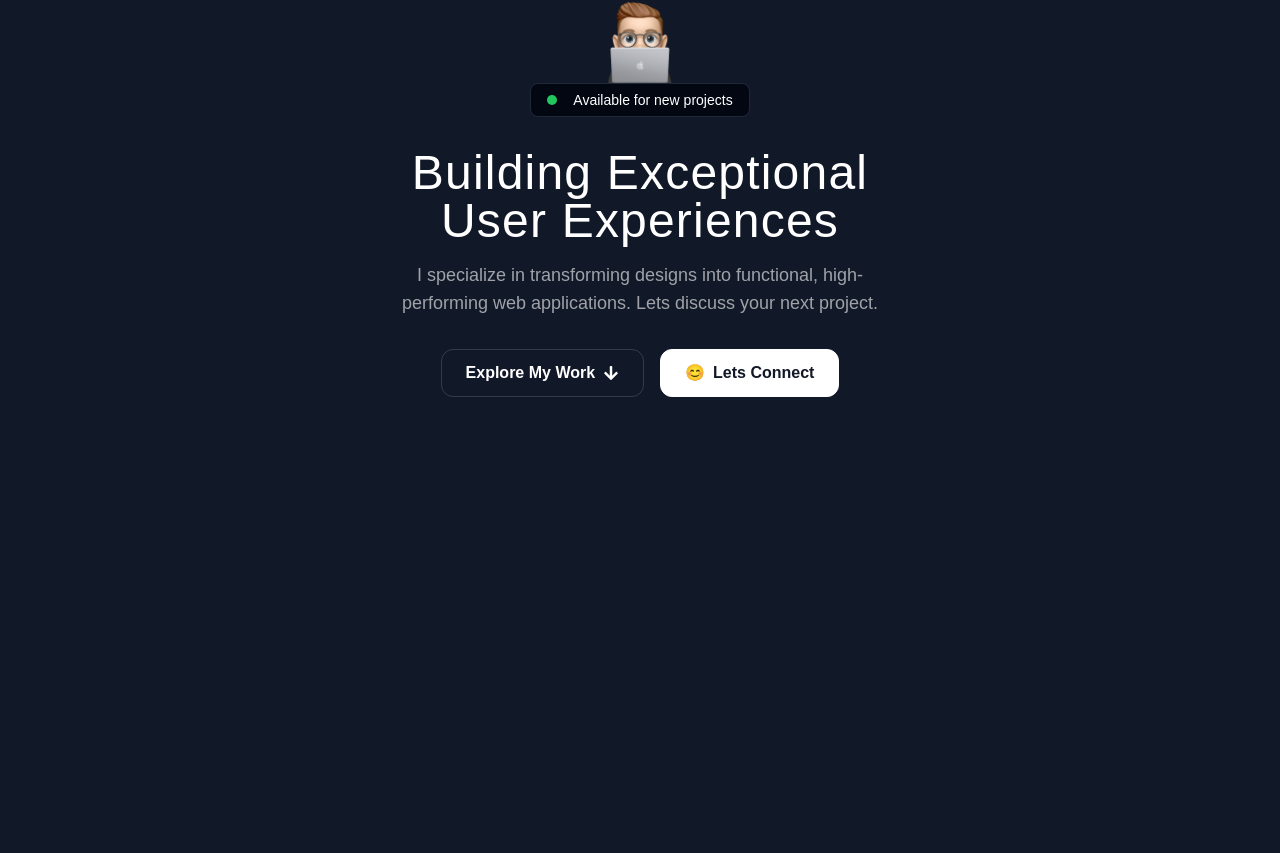
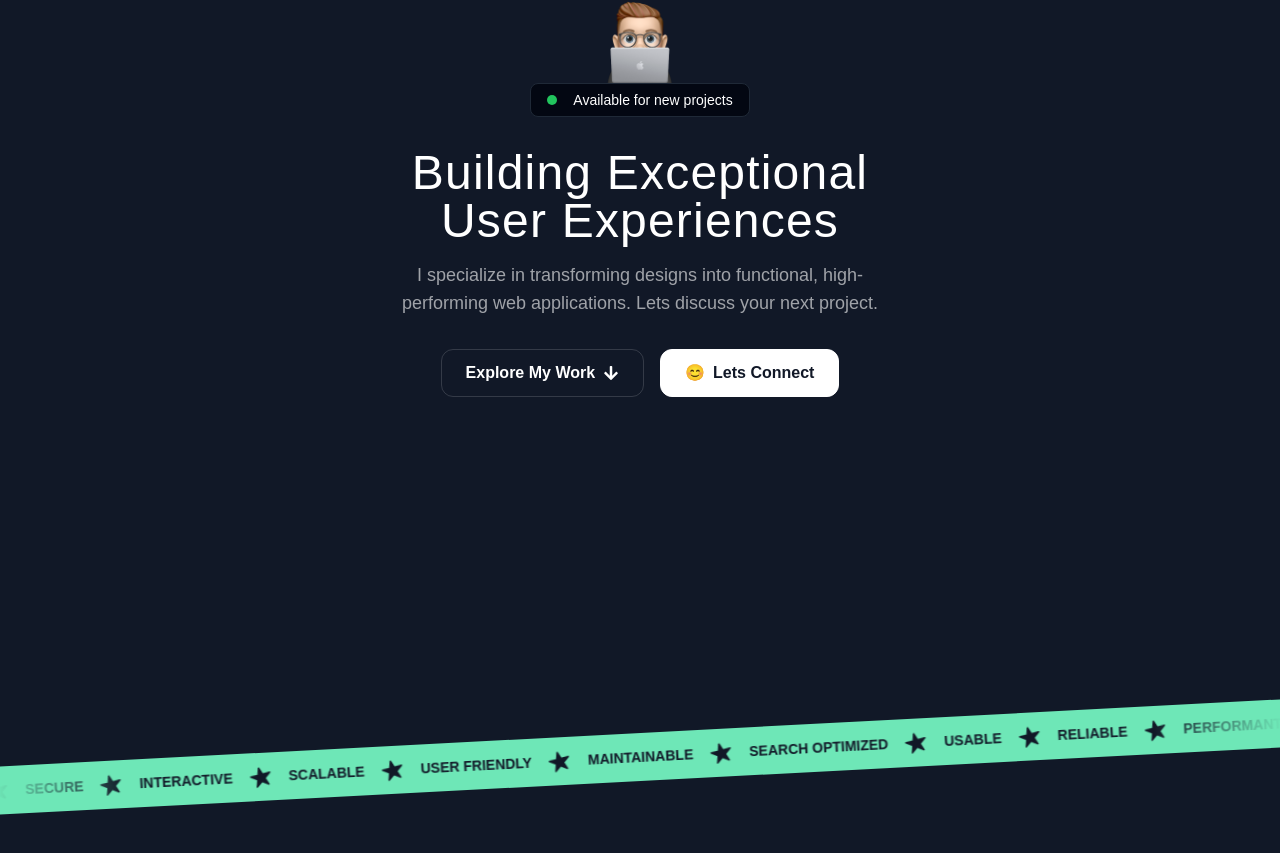
Before and after one commit to GilaniRabbu/blue-wave-ac-service, a Next.js app: page / in a window 1280 px wide. Shown: the part 295-1148 px from the top of the page. Before the commit the page ends 932 px from the top, so only its background shows below. Built offline with nearby package versions, Linux system fonts and the light colour scheme; a web font is replaced by a local one.

Commit message:
added slide animation section

```diff
--- a/components/Landing/LandingPage.tsx
+++ b/components/Landing/LandingPage.tsx
@@ -1,12 +1,14 @@
 import React from "react";
 import Header from "@/components/Header/Header";
 import HeroSection from "@/components/Hero/Hero";
+import TapeSection from "@/components/Tape/Tape";
 
 const LandingPage = () => {
   return (
     <div className="relative">
       <Header />
       <HeroSection />
+      <TapeSection />
     </div>
   );
 };
--- /dev/null
+++ b/components/Tape/Tape.tsx
@@ -0,0 +1,42 @@
+import React, { Fragment } from "react";
+import { IoIosStar } from "react-icons/io";
+
+const TapeSection = () => {
+  const words = [
+    "Performant",
+    "Accessible",
+    "Secure",
+    "Interactive",
+    "Scalable",
+    "User Friendly",
+    "Maintainable",
+    "Search Optimized",
+    "Usable",
+    "Reliable",
+  ];
+
+  return (
+    <div className="py-16 lg:py-24 overflow-x-clip">
+      <div className="bg-gradient-to-r from bg-emerald-300 to-sky-400 -rotate-3 -mx-1">
+        <div className="flex [mask-image:linear-gradient(to_right,transparent,black_10%,black_90%,transparent)]">
+          <div className="flex flex-none gap-4 pr-4 py-3 animate-move-left [animation-duration:30s]">
+            {[...new Array(2)].fill(0).map((_, idx) => (
+              <Fragment key={idx}>
+                {words.map((word) => (
+                  <div key={word} className="inline-flex gap-4 items-center">
+                    <span className="text-gray-900 uppercase font-extrabold text-sm">
+                      {word}
+                    </span>
+                    <IoIosStar className="text-2xl text-gray-900 -rotate-12" />
+                  </div>
+                ))}
+              </Fragment>
+            ))}
+          </div>
+        </div>
+      </div>
+    </div>
+  );
+};
+
+export default TapeSection;
--- a/tailwind.config.ts
+++ b/tailwind.config.ts
@@ -12,6 +12,19 @@
       fontFamily: {
         sans: "var(--font-sans)",
         serif: "var(--font-serif)",
+      },
+      animation: {
+        "move-left": "move-left 1s linear infinite",
+      },
+      keyframes: {
+        "move-left": {
+          "0%": {
+            transform: "translateX(0%)",
+          },
+          "100%": {
+            transform: "translateX(-50%)",
+          },
+        },
       },
     },
     screens: {
```
